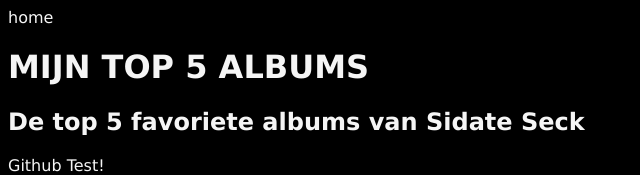
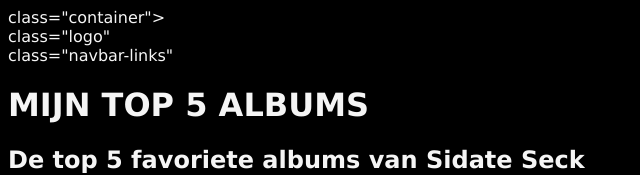
Before and after one commit to sidatemms/internetstandaarden, a plain HTML site: page index.html in a window 1280 px wide. Shown: the top 175 px of the page, without its empty margins (0-640 px from the left). Drawn offline with Linux system fonts and the light colour scheme.

Commit message:
Update index.html

```diff
--- a/index.html
+++ b/index.html
@@ -7,8 +7,17 @@
     <link rel="stylesheet" href="style.css">
 </head>
 <body>
+    <div> class="container">
+    <nav>
+         <div> class="logo"
 
-    <nav>home</nav>
+         </div>
+         <div>
+            class="navbar-links"
+         </div>
+
+    </nav>
+</div>
     <h1>MIJN TOP 5 ALBUMS</h1>
     <h2>De top 5 favoriete albums van Sidate Seck</h2>
     <p>Github Test!</p>
```
